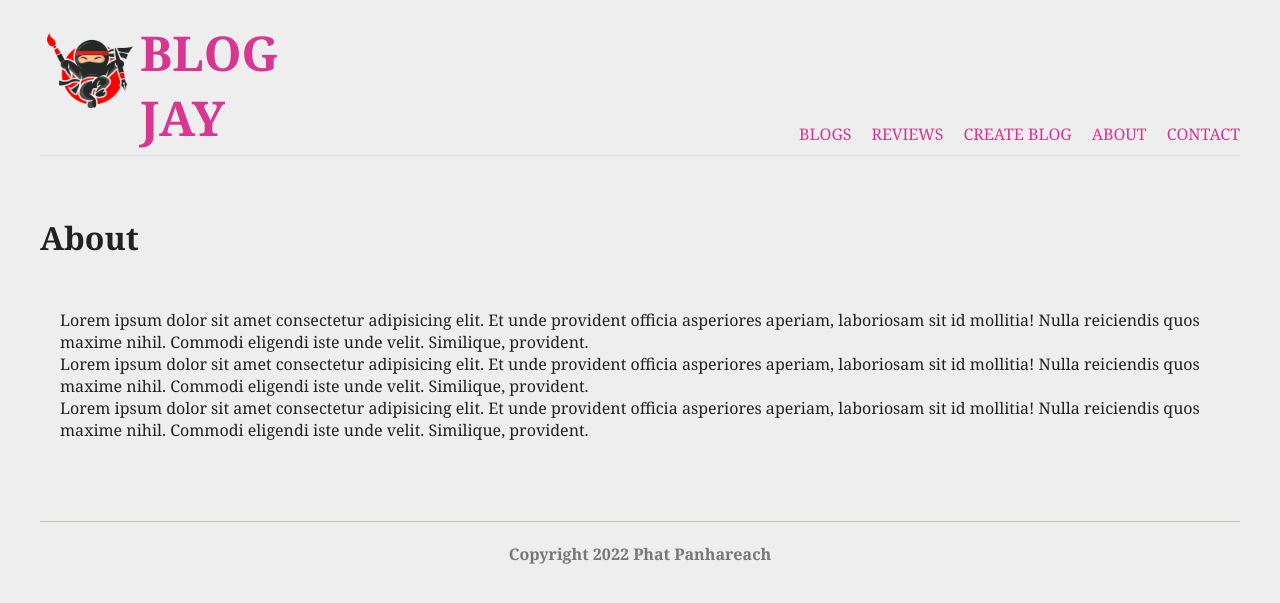
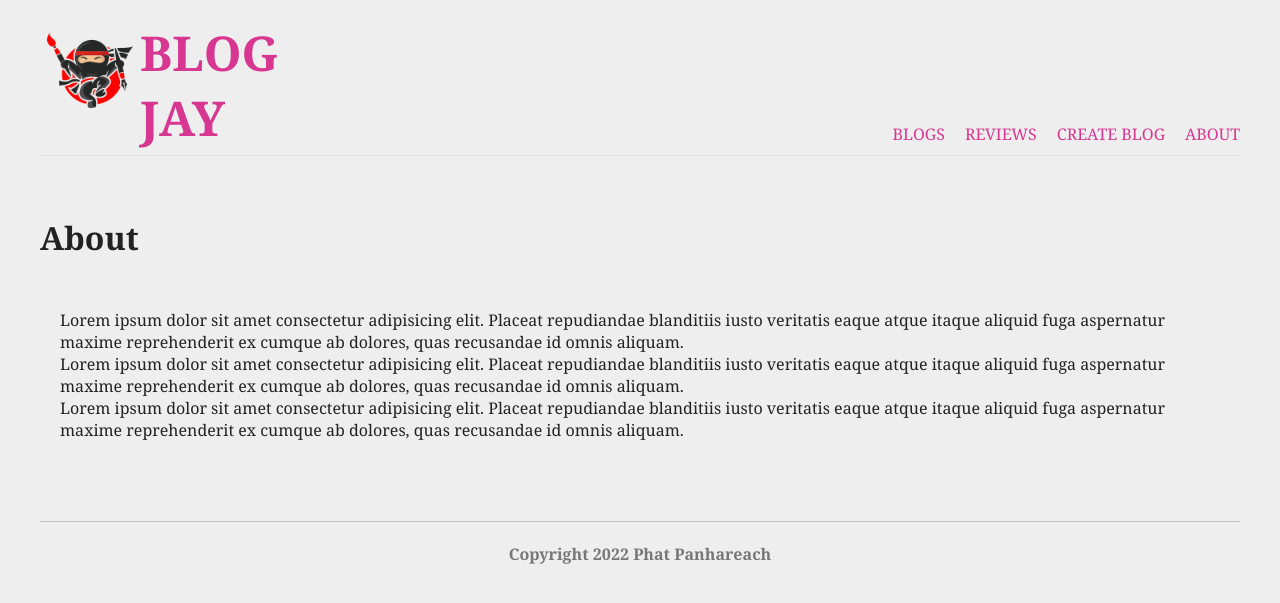
Before and after one commit to Re4ch-Jay/Blog-Jay, a Node server app: page /about in a window 1280 px wide. Shown: the top 603 px of the page. Run offline with Node 20, Linux system fonts and the light colour scheme; some libraries are stand-ins or nearby versions.

Commit message:
update commit

```diff
--- a/app.js
+++ b/app.js
@@ -1,14 +1,13 @@
 const express = require('express');
+const app = express();
 const morgan = require('morgan')
 const mongoose = require('mongoose');
-const PORT = 3500
 const blogRoutes = require('./routes/blogRoutes')
 const reviewRoutes = require('./routes/reviewRoutes')
-// express app
-const app = express();
+const PORT = 3000 ||  3500;
+
 
 // connect to mongodb
-
 
 const dbURI = "mongodb+srv://mongotut:testing123@cluster0.5arertl.mongodb.net/CompanyDB?retryWrites=true&w=majority";
 mongoose.connect(dbURI, { useNewUrlParser: true, useUnifiedTopology: true })
@@ -17,66 +16,33 @@ mongoose.connect(dbURI, { useNewUrlParser: true, useUnifiedTopology: true })
         console.log('connected to the DB')
     }))
     .catch(err => console.log(err))
-// register view engine
+//---------------------------------------
+
+// --------view engine----------
 
 app.set('view engine', 'ejs')
 
 
-// middleware static files to add styles
+//-------------Midlleware-----------------
 
 app.use(express.static('public'));
 app.use(express.urlencoded({extended: true}))
 app.use(morgan('dev'))
+app.use((req, res, next) => next());
+
+// ------------------------------------------------
 
 
-
-app.use((req, res, next) => {
-    console.log('in the next middleware');
-    next()
-  });
-
+//--------------------Routes-----------------------
 // router for home
-app.get('/', (req, res) => {
-    res.redirect('/blogs')
-})
-
-// Router for about
-app.get('/about', (req, res) => {
-    const about = [
-        {content: 'Lorem ipsum dolor sit amet consectetur adipisicing elit. Et unde provident officia asperiores aperiam, laboriosam sit id mollitia! Nulla reiciendis quos maxime nihil. Commodi eligendi iste unde velit. Similique, provident.'},
-        {content: 'Lorem ipsum dolor sit amet consectetur adipisicing elit. Et unde provident officia asperiores aperiam, laboriosam sit id mollitia! Nulla reiciendis quos maxime nihil. Commodi eligendi iste unde velit. Similique, provident.'},
-        {content: 'Lorem ipsum dolor sit amet consectetur adipisicing elit. Et unde provident officia asperiores aperiam, laboriosam sit id mollitia! Nulla reiciendis quos maxime nihil. Commodi eligendi iste unde velit. Similique, provident.'},
-    ]
-    res.render('about', {title: 'About', about});
-
-})
-
-app.get('/about-us', (req, res) => {
-    res.redirect('/about')
-})
-
-app.get('/contact', (req, res) => {
-    res.render('contact', {title: 'Contact'})
-})
-
-app.get('/contact-us', (req, res) => {
-    res.redirect('contact')
-})
-
+app.get('/', (req, res) => res.redirect('/blogs'))
 // blog routes
 app.use('/blogs', blogRoutes)
-
-
-app.get('/reviews', (req, res) => {
-    res.redirect('reviewIndex')
-})
-
+app.get('/reviews', (req, res) => res.redirect('reviewIndex'))
 // review routes
 app.use('/reviewIndex', reviewRoutes)
-
-
+// Router for about
+app.get('/about', (req, res) => res.render('about', {title: 'About'}))
+app.get('/about-us', (req, res) => res.redirect('/about'))
 // 404 page
-app.use((req, res) => {
-    res.render('404', {title: '404'});
-
-})
+app.use((req, res) => res.render('404', {title: '404'}))
--- a/package.json
+++ b/package.json
@@ -14,6 +14,7 @@
   "author": "",
   "license": "ISC",
   "dependencies": {
+    "dotenv": "^16.0.2",
     "ejs": "^3.1.8",
     "express": "^4.18.1",
     "lodash": "^4.17.21",
--- a/read.txt
+++ /dev/null
@@ -1 +0,0 @@
-asfasfddsaf
--- a/views/about.ejs
+++ b/views/about.ejs
@@ -5,11 +5,9 @@
     <%- include('./partials/nav.ejs') %>
     <h1>About</h1>
     <div class="about content">
-        <% if(about.length > 0){ %>
-            <% about.forEach(about => { %>
-            <p><%= about.content %> </p>
-            <% }) %>
-        <% } %>
+        <p>Lorem ipsum dolor sit amet consectetur adipisicing elit. Placeat repudiandae blanditiis iusto veritatis eaque atque itaque aliquid fuga aspernatur maxime reprehenderit ex cumque ab dolores, quas recusandae id omnis aliquam.</p>
+        <p>Lorem ipsum dolor sit amet consectetur adipisicing elit. Placeat repudiandae blanditiis iusto veritatis eaque atque itaque aliquid fuga aspernatur maxime reprehenderit ex cumque ab dolores, quas recusandae id omnis aliquam.</p>
+        <p>Lorem ipsum dolor sit amet consectetur adipisicing elit. Placeat repudiandae blanditiis iusto veritatis eaque atque itaque aliquid fuga aspernatur maxime reprehenderit ex cumque ab dolores, quas recusandae id omnis aliquam.</p>
     </div>
 
     <%- include('./partials/footer.ejs') %>
--- a/views/partials/nav.ejs
+++ b/views/partials/nav.ejs
@@ -8,7 +8,5 @@
             <li><a href="/reviews">Reviews</a></li>
             <li><a href="/blogs/create">Create Blog</a></li>
             <li><a href="/about">About</a></li>
-            <li><a href="/contact">Contact</a></li>
-
         </ul>
     </nav>
```
Also changed, not shown: views/contact.ejs (deleted, +0 -15 lines), 1 other file.
